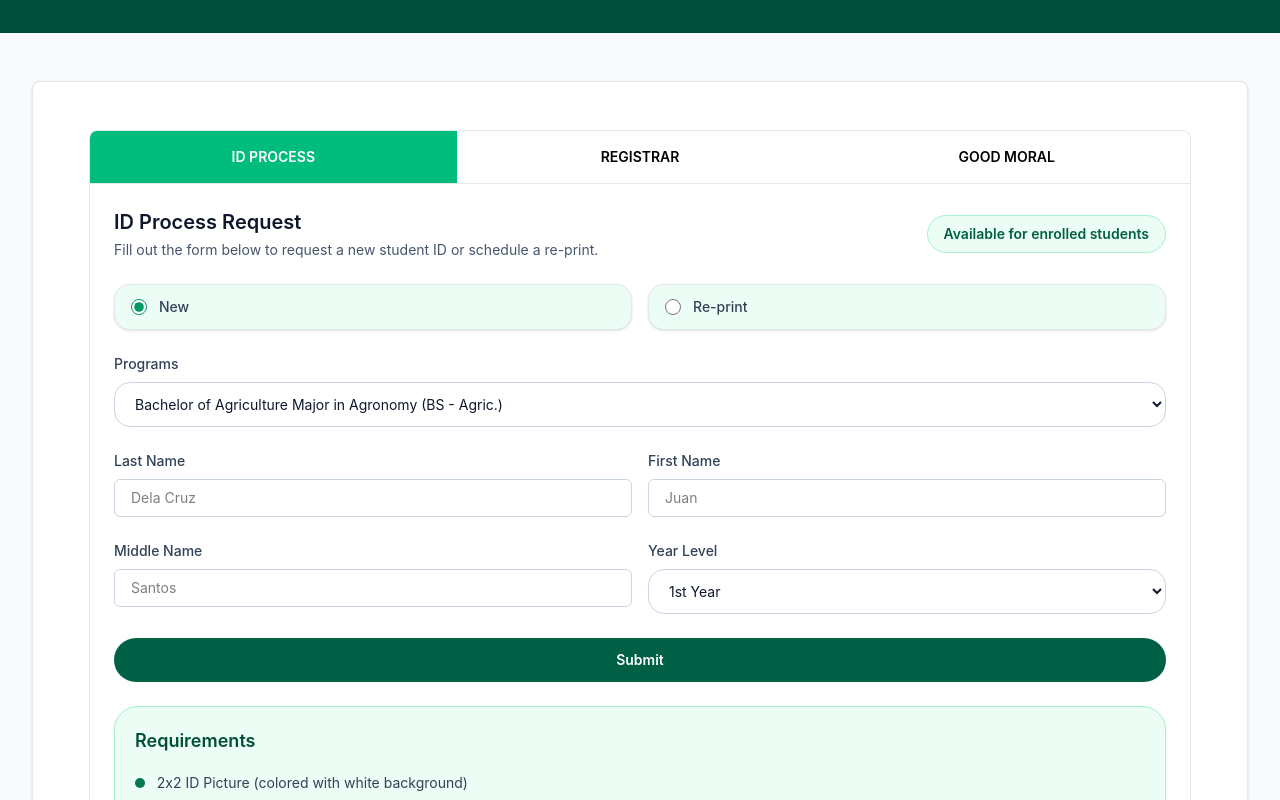
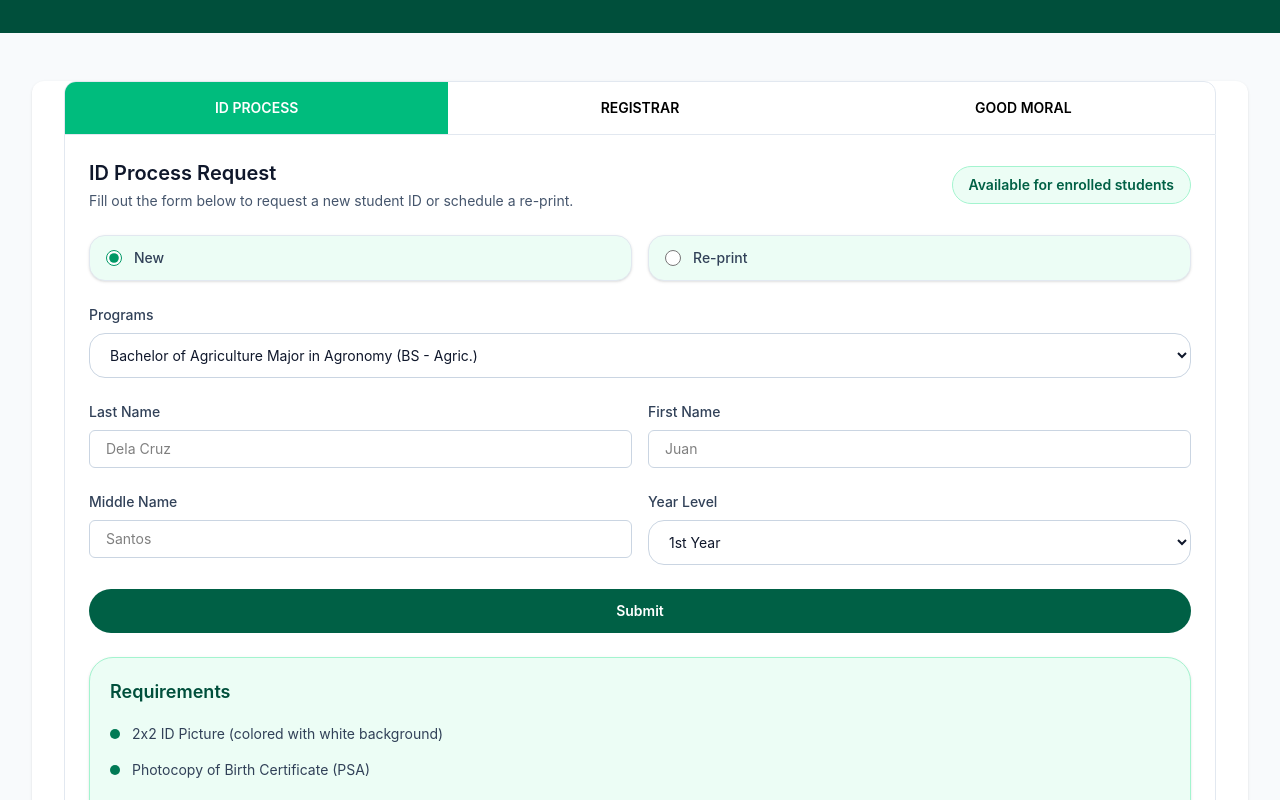
Before and after one commit to Kwaade17/osas-frontend, a React (Vite) app: page /services in a window 1280 px wide. Shown: the part 240-1040 px from the top of the page. Built offline with nearby package versions, Linux system fonts and the light colour scheme; no server answers.

Commit message:
Fixing UI in ID Process in Sevices

```diff
--- a/src/pages/Services.jsx
+++ b/src/pages/Services.jsx
@@ -76,11 +76,11 @@ function Services() {
             <div className="max-w-7xl mx-auto px-4 sm:px-6 lg:px-8 mt-12 grid grid-cols-1 gap-8">
                 {/* Left/Middle Column: Directory & Filter */}
                 <div className="lg:col-span-2 space-y-6">
-                    <div className="bg-white p-6 rounded-lg border border-slate-200 shadow-sm space-y-4">
-                        <div className="max-w-7xl mx-auto px-4 sm:px-6 lg:px-8 py-6">
+                    <div className="bg-white border-slate-200 shadow-sm space-y-4 rounded-xl overflow-hidden">
+                        <div className="max-w-7xl mx-auto lg:px-8">
 
                             {/* Tabs */}
-                            <div className="flex border-b border-slate-200 bg-white rounded-t-lg border-t border-x overflow-hidden">
+                            <div className="flex border-b border-slate-200 bg-white rounded-t-xl border-t border-x overflow-hidden">
                                 <button
                                     className={`flex-1 py-4 text-center text-sm font-semibold transition cursor-pointer ${selectedTab === 'id-process' ? 'bg-emerald-500 text-white' : 'hover:bg-slate-100'}`}
                                     onClick={() => setSelectedTab('id-process')}
@@ -102,7 +102,7 @@ function Services() {
                             </div>
 
                             {/* ID Process */}
-                            <div className={`bg-white border-b border-x border-slate-200 rounded-b-lg p-6 min-h-full ${selectedTab === 'id-process' ? 'block' : 'hidden'}`}>
+                            <div className={`bg-white rounded-b-xl border-x border-slate-200 p-6 min-h-full ${selectedTab === 'id-process' ? 'block' : 'hidden'}`}>
                                 {!isSubmitted ? (
                                     <form onSubmit={handleSubmit} className="min-h-full flex flex-col gap-6">
                                         <div className="grid gap-4 md:grid-cols-[minmax(0,1fr)_auto] items-center">
@@ -231,11 +231,11 @@ function Services() {
                                         <ul className="mt-4 space-y-3 text-sm leading-6">
                                             <li className="flex items-center gap-3">
                                                 <span className="inline-flex h-2.5 w-2.5 rounded-full bg-emerald-700"></span>
-                                                <span className="sm:w-md md:w-full">2x2 ID Picture (colored with white background)</span>
+                                                <span className="max-w-10/12 md:w-full">2x2 ID Picture (colored with white background)</span>
                                             </li>
                                             <li className="flex items-center gap-3">
                                                 <span className="inline-flex h-2.5 w-2.5 rounded-full bg-emerald-700"></span>
-                                                <span className="sm:w-md md:w-full">Photocopy of Birth Certificate (PSA)</span>
+                                                <span className="max-w-10/12 md:w-full">Photocopy of Birth Certificate (PSA)</span>
                                             </li>
                                             <li className="flex items-center gap-3">
                                                 <span className="inline-flex h-2.5 w-2.5 rounded-full bg-emerald-700"></span>
```
